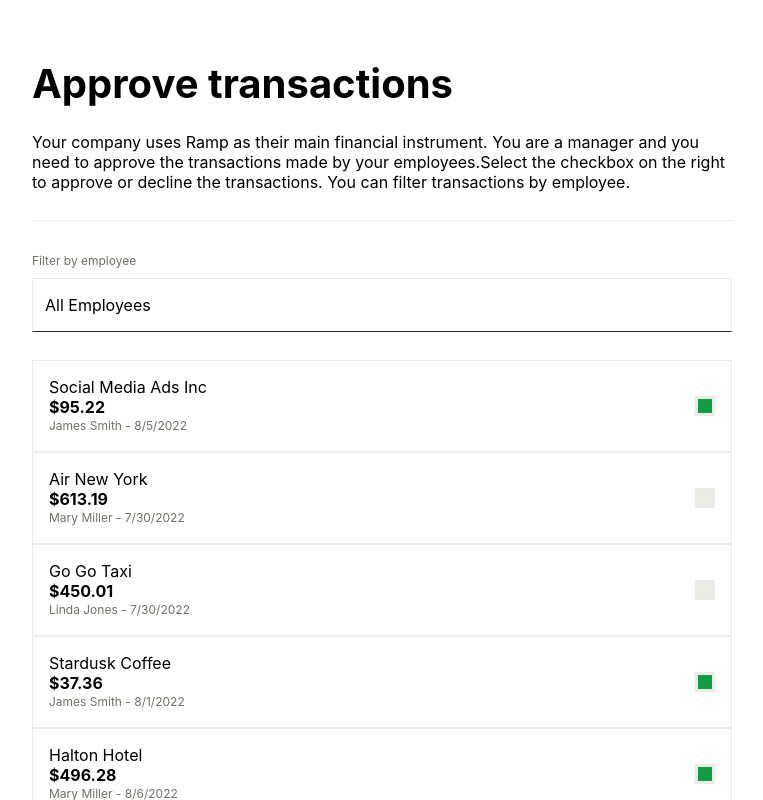
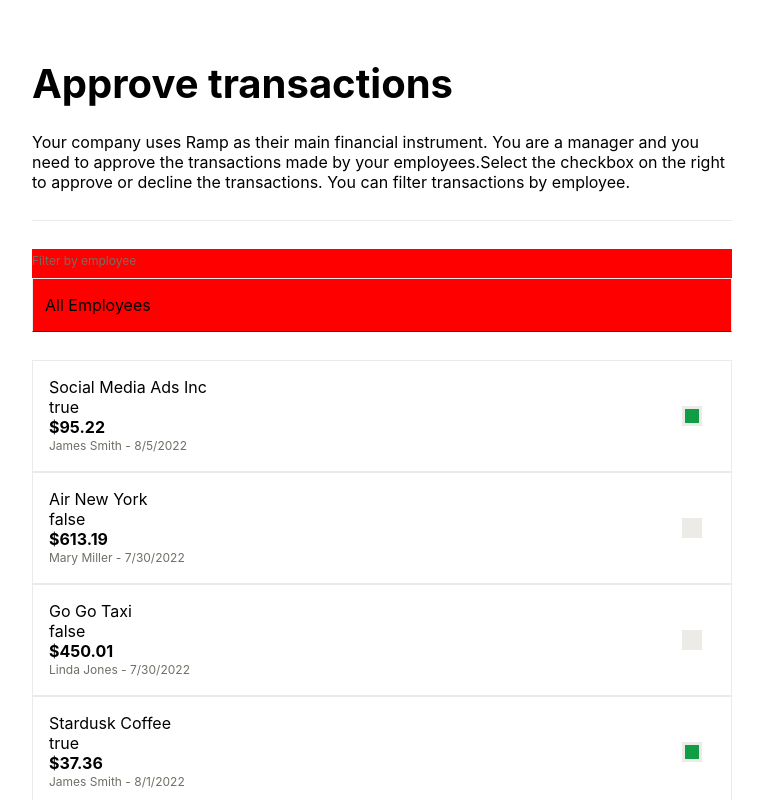
Before and after one commit to Abhishek2nayak/ramp-bugs-fix, a React (Create React App) app: page / in a window 1280 px wide. Shown: the top 800 px of the page, without its empty margins (258-1021 px from the left). Built offline with nearby package versions, Linux system fonts and the light colour scheme.

Commit message:
fix bug 2 : not working of checkbox

```diff
--- a/src/components/InputCheckbox/index.tsx
+++ b/src/components/InputCheckbox/index.tsx
@@ -1,10 +1,14 @@
 import classNames from "classnames"
-import { useRef } from "react"
+import { useRef, useState } from "react"
 import { InputCheckboxComponent } from "./types"
+import { useSelect } from "downshift"
 
 export const InputCheckbox: InputCheckboxComponent = ({ id, checked = false, disabled, onChange }) => {
   const { current: inputId } = useRef(`RampInputCheckbox-${id}`)
-
+  const [c,setC] = useState(false)
+   function handleChange() {
+    setC(!c)
+   }
   return (
     <div className="RampInputCheckbox--container" data-testid={inputId}>
       <label
@@ -13,13 +17,15 @@
           "RampInputCheckbox--label-disabled": disabled,
         })}
       />
+
       <input
         id={inputId}
         type="checkbox"
         className="RampInputCheckbox--input"
         checked={checked}
-        disabled={disabled}
+
         onChange={() => onChange(!checked)}
+
       />
     </div>
   )
--- a/src/components/InputSelect/index.tsx
+++ b/src/components/InputSelect/index.tsx
@@ -18,6 +18,8 @@
     left: 0,
   })
 
+
+  // here the function return the Items according to selected value
   const onChange = useCallback<InputSelectOnChange<TItem>>(
     (selectedItem) => {
       if (selectedItem === null) {
@@ -51,7 +53,7 @@
         const parsedSelectedItem = selectedItem === null ? null : parseItem(selectedItem)
 
         return (
-          <div className="RampInputSelect--root">
+          <div className="RampInputSelect--root"  style={{backgroundColor : "red"}}>
             <label className="RampText--s RampText--hushed" {...getLabelProps()} >
               {label}
             </label>
@@ -73,7 +75,7 @@
               {...getMenuProps()}
               style={{ top: dropdownPosition.top, left: dropdownPosition.left }}
             >
-              {renderItems()}
+              {renderItems() }
             </div>
           </div>
         )
--- a/src/components/Transactions/TransactionPane.tsx
+++ b/src/components/Transactions/TransactionPane.tsx
@@ -8,15 +8,18 @@
   setTransactionApproval: consumerSetTransactionApproval,
 }) => {
   const [approved, setApproved] = useState(transaction.approved)
-  const[c,setC] = useState(true);
+
+
 
   return (
     <div className="RampPane">
       <div className="RampPane--content">
         <p className="RampText">{transaction.merchant} </p>
+        <p>{approved+''}</p>
         <b>{moneyFormatter.format(transaction.amount)}</b>
         <p className="RampText--hushed RampText--s">
           {transaction.employee.firstName} {transaction.employee.lastName} - {transaction.date}
+
         </p>
       </div>
       <InputCheckbox
@@ -28,8 +31,8 @@
             transactionId: transaction.id,
             newValue,
           })
-          setC(!c)
-          setApproved(!newValue)
+
+          setApproved(newValue)
         }}
       />
 
@@ -41,3 +44,8 @@
   style: "currency",
   currency: "USD",
 })
+
+
+function Alert() {
+  return <h1>Alert</h1>
+}
--- a/src/hooks/useEmployees.ts
+++ b/src/hooks/useEmployees.ts
@@ -3,7 +3,10 @@
 import { useCustomFetch } from "./useCustomFetch"
 import { EmployeeResult } from "./types"
 
+//  this function returns employee detail
 export function useEmployees(): EmployeeResult {
+  // we are destructured useCustomFetch function
+
   const { fetchWithCache, loading } = useCustomFetch()
   const [employees, setEmployees] = useState<Employee[] | null>(null)
 
--- a/src/hooks/usePaginatedTransactions.ts
+++ b/src/hooks/usePaginatedTransactions.ts
@@ -2,6 +2,8 @@
 import { PaginatedRequestParams, PaginatedResponse, Transaction } from "../utils/types"
 import { PaginatedTransactionsResult } from "./types"
 import { useCustomFetch } from "./useCustomFetch"
+
+// returns the transaction array
 
 export function usePaginatedTransactions(): PaginatedTransactionsResult {
   const { fetchWithCache, loading } = useCustomFetch()
--- a/src/index.css
+++ b/src/index.css
@@ -136,7 +136,9 @@
   padding: 0.125rem;
   width: 1.25rem;
   height: 1.25rem;
-  cursor: pointer;
+
+  z-index: 1;
+  pointer-events: none;
 }
 
 .RampInputCheckbox--label-disabled {
@@ -149,10 +151,24 @@
   height: 100%;
   border-color: var(--color-constructive);
   background-color: var(--color-constructive);
+
+
 }
 
+
+/* solve the second issue  */
+/* before :
+  checkbox was disable, this is the reason to not working of onChange event of checkbox
+  2 : after this custom checkbox overlaps the checkbox so by setting its pointer-event : none
+  then pointer ignore's the customCheckbox and make sure to click the original checkbox.
+  3 : set z -index of element as per needs
+*/
+
 .RampInputCheckbox--input {
-  display: none;
+  position: relative;
+  left: -50%;
+  z-index: 0;
+  cursor: pointer;
 }
 
 .RampButton {
```
